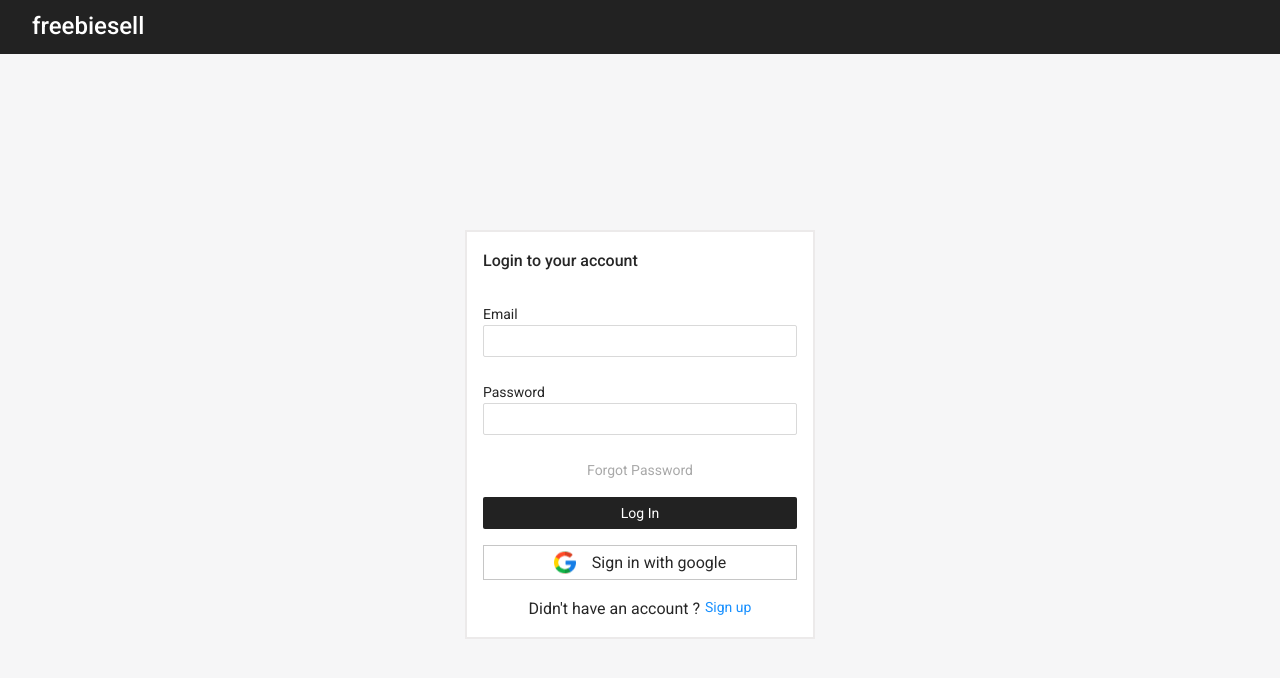
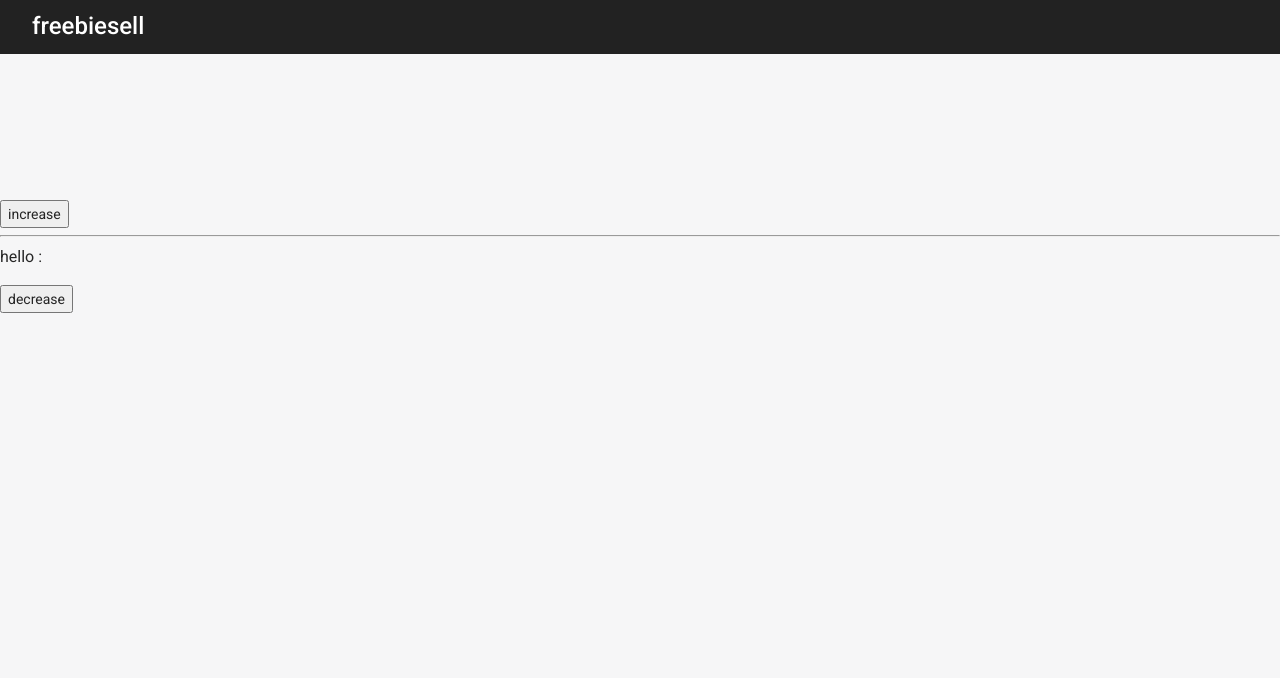
Before and after one commit to matthcaptain/Nextjs-ecommerce, a React (Create React App) app in the folder client/: page /auth/signin in a window 1280 px wide. Shown: the top 678 px of the page. Built offline with nearby package versions, Linux system fonts and the light colour scheme.

Commit message:
updated next tasks todo

```diff
--- a/client/src/App.js
+++ b/client/src/App.js
@@ -1,3 +1,5 @@
+import React, { createContext, useReducer, useMemo } from 'react';
+
 import './app.scss';
 import 'antd/dist/antd.css';
 // import SellerDashboard from './Components/SellerDashboard';
@@ -18,10 +20,61 @@ import SignUp from './Components/Auth/SignUp';
 import ForgotPassword from './Components/Auth/ForgotPassword';
 import ConfirmEmail from './Components/Auth/ConfirmEmail';
 
+/*
+- [ ] - verify the email address when user is clicking the link by admin operation
+- [ ] - add name and other attributes
+- [ ] - save additional attributes like name, city in mongoDB
+  - seperate collections database for vendor & user
+- user attr
+*/
+const initialState = {
+  email: "",
+  role: ""
+}
+
+export const ACTIONS = {
+  LOGIN_SUCCESS: 'login_success',
+  LOGIN_ERROR: 'login_error',
+  LOGOUT: 'logout',
+  LOADING: 'loading'
+  // INCREASE: 'increase',
+  // DECREASE: 'decrease'
+}
+
+const reducer = (state, action) => {
+  switch (action.type) {
+    case ACTIONS.LOGIN_SUCCESS:
+      return {
+        value: state.value + 1
+      };
+    case ACTIONS.DECREASE:
+      return {
+        value: state.value - 1
+      };
+    default:
+      return state;
+  }
+}
+
+// export const AuthContext = createContext();
+
+export const DispatchContext = createContext();
+export const StateContext = createContext();
+
 function App() {
+
+  const [state, dispatch] = useReducer(reducer, initialState);
+
+  // const contextValue = useMemo(() => {
+  //   return { state, dispatch };
+  // }, [state, dispatch]);
+
+  // const myNumber = 10;
 
   return (
       <div className="App">
+        <StateContext.Provider value={{state}}>
+          <DispatchContext.Provider value={{dispatch}}>
           <Routes>
             <Route path="vendor" element={<VendorPage />}>
               <Route path="dashboard" element={<Home />} />
@@ -38,8 +91,61 @@ function App() {
               <Route path="confirm-email" element={<ConfirmEmail />} />
             </Route>
           </Routes>
+          </DispatchContext.Provider>
+        </StateContext.Provider>
     </div>
   );
 }
 
+/*
+import React, { useReducer } from "react";
+
+let user = localStorage.getItem("currentUser")
+  ? JSON.parse(localStorage.getItem("currentUser")).user
+  : "";
+let token = localStorage.getItem("currentUser")
+  ? JSON.parse(localStorage.getItem("currentUser")).auth_token
+  : "";
+
+export const initialState = {
+  userDetails: "" || user,
+  token: "" || token,
+  loading: false,
+  errorMessage: null
+};
+
+export const AuthReducer = (initialState, action) => {
+  switch (action.type) {
+    case "REQUEST_LOGIN":
+      return {
+        ...initialState,
+        loading: true
+      };
+    case "LOGIN_SUCCESS":
+      return {
+        ...initialState,
+        user: action.payload.user,
+        token: action.payload.auth_token,
+        loading: false
+      };
+    case "LOGOUT":
+      return {
+        ...initialState,
+        user: "",
+        token: ""
+      };
+
+    case "LOGIN_ERROR":
+      return {
+        ...initialState,
+        loading: false,
+        errorMessage: action.error
+      };
+
+    default:
+      throw new Error(`Unhandled action type: ${action.type}`);
+  }
+};
+*/
+
 export default App;
--- a/client/src/Components/Auth/SignIn.js
+++ b/client/src/Components/Auth/SignIn.js
@@ -1,10 +1,16 @@
-import React, { useState, useRef, useEffect } from 'react';
+import React, { useState, useRef, useEffect, useContext } from 'react';
 import styles from './AuthGlobalStyles.module.scss';
 import googleIcon from '../../assets/google-icon.svg';
 import { Input, Button, Form, Alert } from 'antd';
 import { useNavigate } from 'react-router-dom';
 
+import { DispatchContext, StateContext, ACTIONS } from '../../App';
+
 export default function SignIn() {
+
+    // consume auth contexts
+    const { dispatch } = useContext(DispatchContext);
+    const { state } = useContext(StateContext);
 
     const navigate = useNavigate();
 
@@ -150,49 +156,55 @@ export default function SignIn() {
     }
 
     return (
-        <div className={styles.authBox}>
-            <p className={styles.heading}>Login to your account</p>
-            {apiError.errorMessage ? <Alert message={apiError.errorMessage} type="error" style={{ marginBottom: "24px" }} /> : null}
-            <div className={styles.row}>
-                <Form.Item {...(error.emailError ? error.emailError : {})}>
-                    <label>Email</label>
-                    <Input
-                        ref={emailElement}
-                        name="email"
-                        onBlur={(e) => validateEmail(e.target.value)}
-                        onChange={handleInputChange}
-                        value={signInState.email}
-                    />
-                </Form.Item>
-            </div>
-            <div className={styles.row}>
-                <Form.Item {...(error.passwordError ? error.passwordError : {})}>
-                    <label>Password</label>
-                    <Input
-                        ref={passwordElement}
-                        name="password"
-                        onBlur={(e) => validatePassword(e.target.value)}
-                        onChange={handleInputChange}
-                        value={signInState.password}
-                    />
-                </Form.Item>
-            </div>
-            <div className={`${styles.row} ${styles.center}`}>
-                <a onClick={() => navigate('/auth/forgot-password')} className={styles.forgotPassword}>Forgot Password</a>
-            </div>
-            <div className={styles.row}>
-                <Button onClick={() => handleSignIn()} className='themed-btn'>Log In</Button>
-            </div>
-            <div className={`${styles.row} ${styles.withGoogle}`}>
-                <img src={googleIcon} />
-                <p>Sign in with google</p>
-            </div>
-            <div className={styles.row}>
-                <div className={`${styles.inline} ${styles.center}`}>
-                    <p>Didn't have an account ?</p>
-                    <a onClick={() => navigate('/auth/signup')}>Sign up</a>
-                </div>
-            </div>
-        </div>
+        // <div className={styles.authBox}>
+        //     <p className={styles.heading}>Login to your account</p>
+        //     {apiError.errorMessage ? <Alert message={apiError.errorMessage} type="error" style={{ marginBottom: "24px" }} /> : null}
+        //     <div className={styles.row}>
+        //         <Form.Item {...(error.emailError ? error.emailError : {})}>
+        //             <label>Email</label>
+        //             <Input
+        //                 ref={emailElement}
+        //                 name="email"
+        //                 onBlur={(e) => validateEmail(e.target.value)}
+        //                 onChange={handleInputChange}
+        //                 value={signInState.email}
+        //             />
+        //         </Form.Item>
+        //     </div>
+        //     <div className={styles.row}>
+        //         <Form.Item {...(error.passwordError ? error.passwordError : {})}>
+        //             <label>Password</label>
+        //             <Input
+        //                 ref={passwordElement}
+        //                 name="password"
+        //                 onBlur={(e) => validatePassword(e.target.value)}
+        //                 onChange={handleInputChange}
+        //                 value={signInState.password}
+        //             />
+        //         </Form.Item>
+        //     </div>
+        //     <div className={`${styles.row} ${styles.center}`}>
+        //         <a onClick={() => navigate('/auth/forgot-password')} className={styles.forgotPassword}>Forgot Password</a>
+        //     </div>
+        //     <div className={styles.row}>
+        //         <Button onClick={() => handleSignIn()} className='themed-btn'>Log In</Button>
+        //     </div>
+        //     <div className={`${styles.row} ${styles.withGoogle}`}>
+        //         <img src={googleIcon} />
+        //         <p>Sign in with google</p>
+        //     </div>
+        //     <div className={styles.row}>
+        //         <div className={`${styles.inline} ${styles.center}`}>
+        //             <p>Didn't have an account ?</p>
+        //             <a onClick={() => navigate('/auth/signup')}>Sign up</a>
+        //         </div>
+        //     </div>
+        // </div>
+        <>
+            <button style={{ marginTop: "200px"}} onClick={() => dispatch({ type: ACTIONS.INCREASE })}>increase</button>
+            <hr/>
+            <p>hello :{state.value}</p>
+            <button onClick={() => dispatch({ type: ACTIONS.DECREASE })}>decrease</button>
+        </>
     )
 }
```
Also changed, not shown: 2 other files (tests, documents, lock files or other folders). Lines whose indentation alone changed are shown as unchanged.
